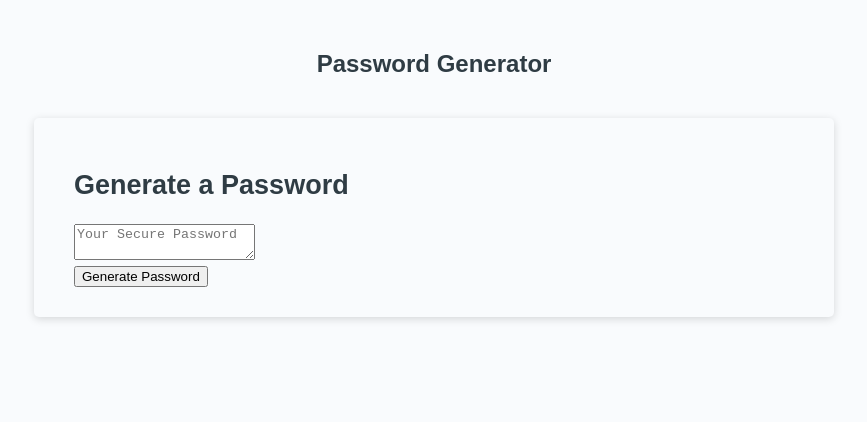
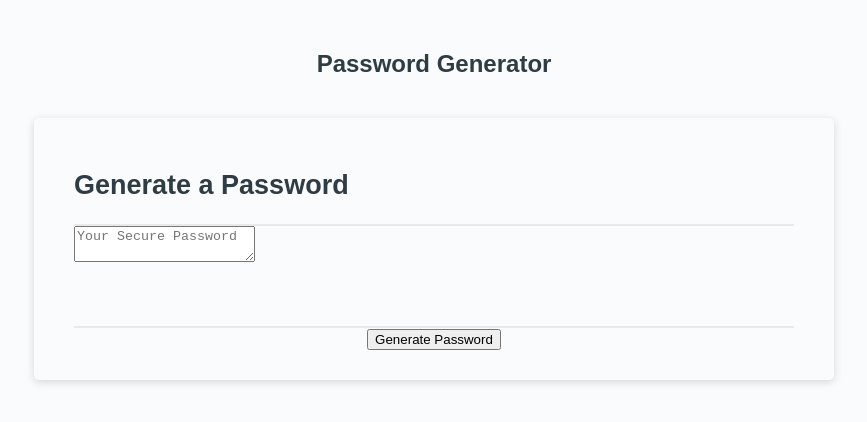
Before and after one commit to JunoAndIce/Password-Gen, a plain HTML site: page index.html in a window 1280 px wide. Shown: the whole page, without its empty margins (206-1073 px from the left). Drawn offline with Linux system fonts and the light colour scheme.

Commit message:
More Card editing for css

```diff
--- a/assets/css/style.css
+++ b/assets/css/style.css
@@ -7,6 +7,7 @@
 :root {
   --dark-blue: #2f3c44;
   --white: #f9fbfd;
+  --light-gray: #e7e9eb;
 }
 
 html,
@@ -46,3 +47,33 @@ header {
   margin: 0 auto;
   box-shadow: rgba(0, 0, 0, 0.15) 0px 2px 8px 0px;
 }
+
+.card-header::after {
+  content: " ";
+  display: block;
+  width: 100%;
+  background: #e7e9eb;
+  height: 2px;
+}
+
+.card-body {
+  min-height: 100px;
+}
+
+.card-footer {
+  text-align: center;
+}
+
+.card-footer::before {
+  content: " ";
+  display: block;
+  width: 100%;
+  background: #e7e9eb;
+  height: 2px;
+}
+
+.card-footer::after {
+  content: " ";
+  display: block;
+  clear: both;
+}
```
